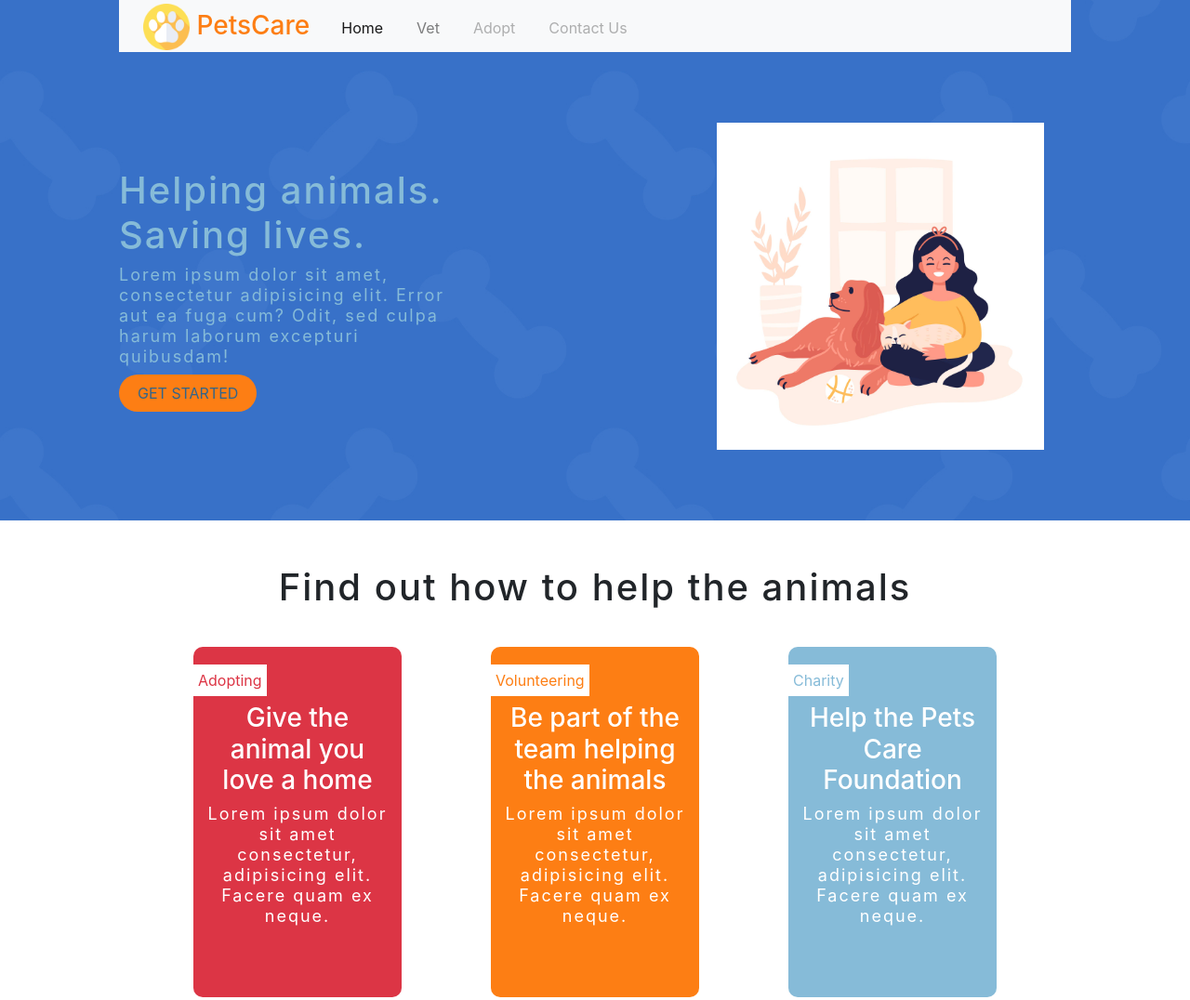
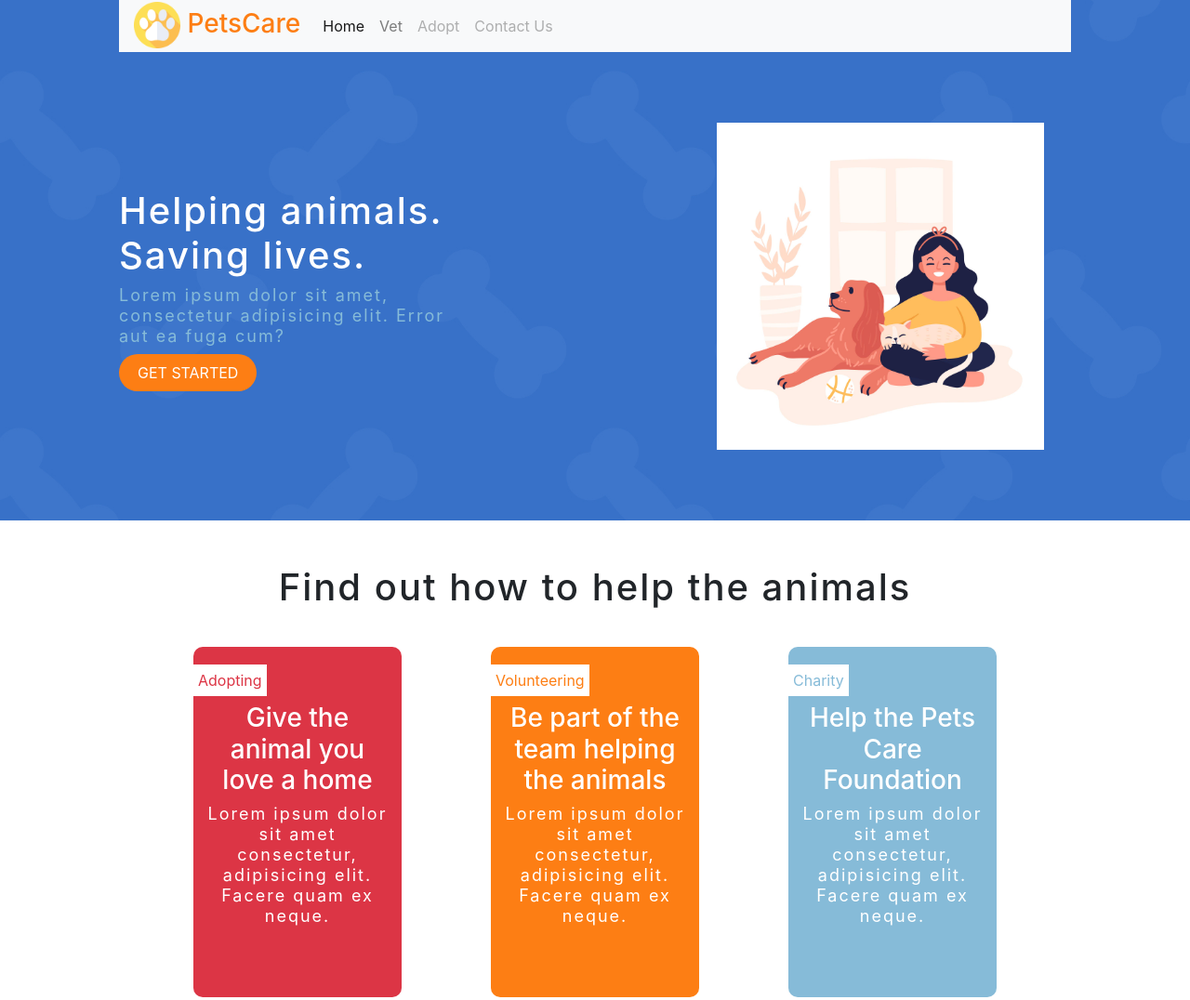
Before and after one commit to aryanyshah/WCNlab, a plain HTML site: page index2.html in a window 1280 px wide. Shown: the top 1076 px of the page at 93% size. Drawn offline with nearby package versions, Linux system fonts and the light colour scheme.

Commit message:
bootstrap

```diff
--- a/index2.html
+++ b/index2.html
@@ -17,12 +17,12 @@
                 <a class="navbar-brand" href="#">
                     <h3 class="logo"><img src="imgs/footprint.png" width = "50" height = "50"></i> PetsCare</h3>
                 </a>
-                <button class="navbar-toggler" type="button" data-toggle="collapse" data-target="#navbarTogglerDemo02" aria-controls="navbarTogglerDemo02" aria-expanded="false" aria-label="Toggle navigation">
-                  <span class="navbar-toggler-icon"></span>
+                <button class="navbar-toggler mb-4" type="button" data-toggle="collapse" data-target="#navbarTogglerDemo02" aria-controls="navbarTogglerDemo02" aria-expanded="false" aria-label="Toggle navigation">
+                  <span class="navbar-toggler-icon btn-sm"></span>
                 </button>
 
-                <div class="collapse navbar-collapse bg-light " id="navbarTogglerDemo02">
-                  <ul class="navbar-nav mr-auto mt-1">
+                <div class="collapse navbar-collapse bg-light" id="navbarTogglerDemo02">
+                  <ul class="navbar-nav mr-auto">
                     <li class="nav-item active ">
                       <a class="nav-link" href="#">Home <span class="sr-only">(current)</span></a>
                     </li>
@@ -45,7 +45,7 @@
                         Helping animals. <br>
                         Saving lives.
                     </h1>
-                    <p>Lorem ipsum dolor sit amet, consectetur adipisicing elit. Error aut ea fuga cum? Odit, sed culpa harum laborum excepturi quibusdam!</p>
+                    <p>Lorem ipsum dolor sit amet, consectetur adipisicing elit. Error aut ea fuga cum?</p>
                     <button><a href="#/">Get Started</a></button>
 
                 </div>
--- a/style2.css
+++ b/style2.css
@@ -71,12 +71,12 @@ ul li{list-style: none;}
 
 nav .logo{
     color: var(--orange);
-    margin-top: 10px;
+    margin-top: 5px;
 }
 
 nav a{
     color: var(--light-blue);
-    margin: 0 10px;
+    margin: 10 5px;
 }
 nav a:hover{color: var(--orange);}
 
@@ -91,7 +91,7 @@ nav a:hover{color: var(--orange);}
     height: 100%;
 }
 
-.landing_info h1{color: var(--light-blue);}
+.landing_info h1{color: white;}
 .landing_info p{
     color: var(--light-blue);
     width: 60%;
@@ -108,7 +108,7 @@ nav a:hover{color: var(--orange);}
 }
 
 .landing_info a{
-    color: var(--dark-blue);
+    color: white;
     background-color: var(--orange);
     padding: 10px 20px;
     border-radius: 20px;
```
Also changed, not shown: imgs/WCN-Lab3.1.png (added), imgs/WCN-Lab3.2.png (added).
